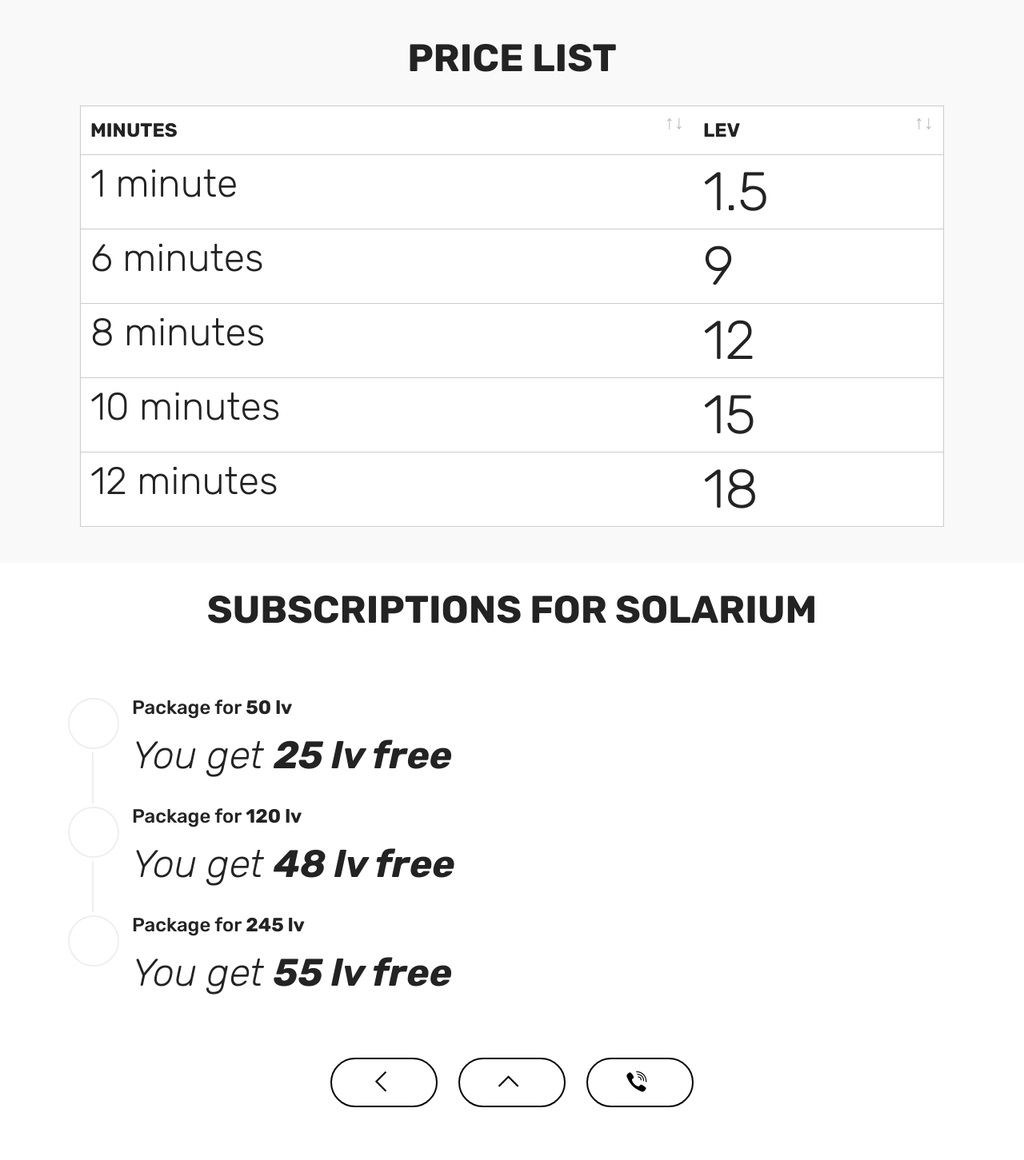
After one commit to atlantisspa777/atlantisspa777.github.io, a PHP site: page /solarium_mega_sun.html in a window 1280 px wide. The commit adds this page. Shown: the part 1258-2709 px from the top of the page at 80% size. Run offline with PHP 8.4, Linux system fonts and the light colour scheme; lists and menus that the app fills with data are empty; some web fonts are replaced.

Commit message:
create github pages

```diff
--- a/Massages.html
+++ b/Massages.html
@@ -55,7 +55,7 @@
     </nav>
 </section>
 
-<section class="engine"><a href="https://mobirise.info/f">simple website builder</a></section><section class="mbr-section info4 cid-rYBDQQ8w5U mbr-parallax-background" id="info4-2e">
+<section class="engine"><a href="https://mobirise.info/n">free simple web templates</a></section><section class="mbr-section info4 cid-rYBDQQ8w5U mbr-parallax-background" id="info4-2e">
 
 
 
--- a/assets/mobirise/css/mbr-additional.css
+++ b/assets/mobirise/css/mbr-additional.css
@@ -2867,7 +2867,7 @@ section.lazy-placeholder:after {
 }
 .cid-rYM6zdC5JO {
   padding-top: 75px;
-  padding-bottom: 60px;
+  padding-bottom: 90px;
 }
 .cid-rYM6zdC5JO .nav-tabs .nav-item.open .nav-link:focus,
 .cid-rYM6zdC5JO .nav-tabs .nav-link.active:focus {
@@ -2924,6 +2924,10 @@ section.lazy-placeholder:after {
 }
 .cid-rYMjVYde5F H2 {
   text-align: right;
+}
+.cid-rYMjVYde5F .mbr-text,
+.cid-rYMjVYde5F .mbr-section-btn {
+  text-align: center;
 }
 .cid-rYM9QKEJp1 {
   padding-top: 0px;
@@ -4060,3 +4064,153 @@ section.lazy-placeholder:after {
 .cid-rYBkVdfzdD .dropdown-item:hover {
   color: #c1c1c1 !important;
 }
+.cid-rYMnS1n2j2 {
+  padding-top: 120px;
+  padding-bottom: 105px;
+  background-image: url("../../../assets/images/mbr-1-1920x1271.jpg");
+}
+.cid-rYMo8osbX7 {
+  background: #ffffff;
+}
+.cid-rYMo8osbX7 .video-block {
+  margin: auto;
+  width: 100% !important;
+}
+@media (max-width: 768px) {
+  .cid-rYMo8osbX7 .video-block {
+    width: 100% !important;
+  }
+}
+.cid-rYMro6Q6LP {
+  padding-top: 45px;
+  padding-bottom: 45px;
+  background-color: #f9f9f9;
+}
+.cid-rYMro6Q6LP .mbr-section-subtitle {
+  color: #767676;
+}
+.cid-rYMro6Q6LP .container-table {
+  margin: 0 auto;
+}
+.cid-rYMro6Q6LP .scroll {
+  overflow-x: auto;
+  padding: 0;
+}
+.cid-rYMro6Q6LP .dataTables_wrapper {
+  display: block;
+}
+.cid-rYMro6Q6LP .dataTables_wrapper .search {
+  margin-bottom: .5rem;
+}
+.cid-rYMro6Q6LP .dataTables_wrapper .table {
+  overflow-x: auto;
+}
+.cid-rYMro6Q6LP table {
+  width: 100% !important;
+  margin-top: 6px;
+  border: 1px solid #cccccc;
+  margin-bottom: 0;
+}
+.cid-rYMro6Q6LP table th {
+  border-top: none;
+  transition: all .2s;
+  border-bottom: none;
+}
+.cid-rYMro6Q6LP table th:hover {
+  background: #cccccc;
+  color: #000000;
+}
+.cid-rYMro6Q6LP table td {
+  border-top: 1px solid #cccccc;
+}
+.cid-rYMro6Q6LP table.table {
+  background: #ffffff;
+}
+.cid-rYMro6Q6LP .dataTables_filter {
+  text-align: right;
+  margin-bottom: .5rem;
+}
+.cid-rYMro6Q6LP .dataTables_filter label {
+  display: inline;
+  white-space: normal !important;
+}
+.cid-rYMro6Q6LP .dataTables_filter input {
+  display: inline;
+  width: auto;
+  margin-left: .5rem;
+  border-radius: 100px;
+  padding-left: 1rem;
+}
+.cid-rYMro6Q6LP .dataTables_info {
+  padding-bottom: 1rem;
+  padding-top: 1rem;
+  white-space: normal !important;
+}
+@media (max-width: 992px) {
+  .cid-rYMro6Q6LP .dataTables_filter {
+    text-align: center;
+  }
+}
+@media (max-width: 350px) {
+  .cid-rYMro6Q6LP .dataTables_filter {
+    text-align: center;
+  }
+  .cid-rYMro6Q6LP .dataTables_filter input {
+    width: 100% !important;
+    margin-left: 0 !important;
+  }
+}
+.cid-rYMro6Q6LP .body-item {
+  text-align: left;
+}
+.cid-rYMro6Q6LP .head-item {
+  text-align: left;
+}
+.cid-rYMuB5i2Yj {
+  padding-top: 30px;
+  padding-bottom: 0px;
+  background-color: #ffffff;
+}
+.cid-rYMuB5i2Yj .mbr-section-subtitle {
+  color: #767676;
+  text-align: center;
+  font-weight: 300;
+}
+.cid-rYMuB5i2Yj .step {
+  width: 64px;
+  height: 64px;
+  font-size: 32px;
+  border-radius: 50%;
+  border: 2px solid #efefef;
+}
+@media (max-width: 767px) {
+  .cid-rYMuB5i2Yj .step {
+    width: 48px;
+    height: 48px;
+    font-size: 24px;
+  }
+}
+.cid-rYMuB5i2Yj .separline {
+  position: relative;
+}
+.cid-rYMuB5i2Yj .separline:after {
+  top: 68px;
+  left: 30px;
+  position: absolute;
+  content: "";
+  width: 2px;
+  height: calc(100% - (32px + 4px) * 2);
+  background-color: #efefef;
+}
+@media (max-width: 767px) {
+  .cid-rYMuB5i2Yj .separline:after {
+    top: 52px;
+    left: 22px;
+    height: calc(100% - 56px);
+  }
+}
+.cid-rYMsLI1Aos {
+  padding-top: 60px;
+  padding-bottom: 60px;
+  background-color: #ffffff;
+}
--- a/beauty _treatments.html
+++ b/beauty _treatments.html
@@ -59,7 +59,7 @@
     </nav>
 </section>
 
-<section class="engine"><a href="https://mobirise.info/a">online website builder</a></section><section class="mbr-section info4 cid-rYAt8xPyAI mbr-parallax-background" id="info4-1j">
+<section class="engine"><a href="https://mobirise.info/k">develop your own website</a></section><section class="mbr-section info4 cid-rYAt8xPyAI mbr-parallax-background" id="info4-1j">
 
 
 
--- a/fitness.html
+++ b/fitness.html
@@ -60,7 +60,7 @@
     </nav>
 </section>
 
-<section class="engine"><a href="https://mobirise.info/w">html5 templates</a></section><section class="mbr-section info4 cid-rYAFk06cwx mbr-parallax-background" id="info4-1u">
+<section class="engine"><a href="https://mobirise.info/k">develop free website</a></section><section class="mbr-section info4 cid-rYAFk06cwx mbr-parallax-background" id="info4-1u">
 
 
 
--- /dev/null
+++ b/solarium_mega_sun.html
@@ -0,0 +1,249 @@
+<!DOCTYPE html>
+<html  >
+<head>
+  <!-- Site made with Mobirise Website Builder v4.12.3, https://mobirise.com -->
+  <meta charset="UTF-8">
+  <meta http-equiv="X-UA-Compatible" content="IE=edge">
+  <meta name="generator" content="Mobirise v4.12.3, mobirise.com">
+  <meta name="viewport" content="width=device-width, initial-scale=1, minimum-scale=1">
+  <link rel="shortcut icon" href="assets/images/74ac052f1633d4d94ec00ff10f08ba99a3d40bab-122x95.png" type="image/x-icon">
+  <meta name="description" content=" Package for 50 lv - you get 25 lv free!!!">
+
+
+  <title>SOLARIUM</title>
+  <link rel="stylesheet" href="assets/web/assets/mobirise-icons2/mobirise2.css">
+  <link rel="stylesheet" href="assets/web/assets/mobirise-icons/mobirise-icons.css">
+  <link rel="stylesheet" href="assets/bootstrap/css/bootstrap.min.css">
+  <link rel="stylesheet" href="assets/bootstrap/css/bootstrap-grid.min.css">
+  <link rel="stylesheet" href="assets/bootstrap/css/bootstrap-reboot.min.css">
+  <link rel="stylesheet" href="assets/socicon/css/styles.css">
+  <link rel="stylesheet" href="assets/datatables/data-tables.bootstrap4.min.css">
+  <link rel="stylesheet" href="assets/tether/tether.min.css">
+  <link rel="stylesheet" href="assets/dropdown/css/style.css">
+  <link rel="stylesheet" href="assets/theme/css/style.css">
+  <link rel="preload" as="style" href="assets/mobirise/css/mbr-additional.css"><link rel="stylesheet" href="assets/mobirise/css/mbr-additional.css" type="text/css">
+
+
+
+</head>
+<body>
+  <section class="menu cid-rYBkVdfzdD" once="menu" id="menu1-55">
+
+
+
+    <nav class="navbar navbar-expand beta-menu navbar-dropdown align-items-center navbar-fixed-top navbar-toggleable-sm bg-color transparent">
+        <button class="navbar-toggler navbar-toggler-right" type="button" data-toggle="collapse" data-target="#navbarSupportedContent" aria-controls="navbarSupportedContent" aria-expanded="false" aria-label="Toggle navigation">
+            <div class="hamburger">
+                <span></span>
+                <span></span>
+                <span></span>
+                <span></span>
+            </div>
+        </button>
+        <div class="menu-logo">
+            <div class="navbar-brand">
+
+                <span class="navbar-caption-wrap"><a class="navbar-caption text-white display-4" href="index.html">ATLANTIS SPA</a></span>
+            </div>
+        </div>
+        <div class="collapse navbar-collapse" id="navbarSupportedContent">
+            <ul class="navbar-nav nav-dropdown" data-app-modern-menu="true"><li class="nav-item"><a class="nav-link link text-white display-4" href="Massages.html">
+                        Massages</a></li><li class="nav-item"><a class="nav-link link text-white display-4" href="fitness.html">
+                        Fitness</a></li><li class="nav-item"><a class="nav-link link text-white display-4" href="spa_and_wellness.html">
+                        Spa&amp;Wellness</a></li><li class="nav-item"><a class="nav-link link text-white display-4" href="beauty _treatments.html">Beauty Treatments</a></li></ul>
+            <div class="navbar-buttons mbr-section-btn"><a class="btn btn-sm btn-white-outline display-4" href="tel:+359 87-6650-005 "><span class="mbri-mobile2 mbr-iconfont mbr-iconfont-btn"></span>+359 87-6650-005 </a>  <a class="btn btn-sm btn-info-outline display-4" href="tel:+359 87-6650-005 ">EN</a>  <a class="btn btn-sm btn-info-outline display-4" href="tel:+359 87-6650-005 ">RU</a> <a class="btn btn-sm btn-info-outline display-4" href="/Users/atlantisspa/Desktop/bec/bg/index.html">BG</a></div>
+        </div>
+    </nav>
+</section>
+
+<section class="engine"><a href="https://mobirise.info/q">free responsive web templates</a></section><section class="mbr-section info4 cid-rYMnS1n2j2 mbr-parallax-background" id="info4-5a">
+
+
+
+    <div class="mbr-overlay" style="opacity: 0.7; background-color: rgb(35, 35, 35);">
+    </div>
+    <div class="container">
+        <div class="justify-content-center row">
+            <div class="media-container-column title col-12 col-md-10">
+                <h2 class="align-right mbr-bold mbr-white pb-3 mbr-fonts-style display-2">SOLARIUM MEGA SUN</h2>
+
+
+
+            </div>
+        </div>
+    </div>
+</section>
+
+<section class="cid-rYMo8osbX7" id="video2-5b">
+
+
+
+    <figure class="mbr-figure align-center">
+        <div class="video-block" style="width: 100%;">
+            <div><iframe class="mbr-embedded-video" src="https://www.youtube.com/embed/fE3lw8gXtWI?rel=0&amp;amp;showinfo=0&amp;autoplay=1&amp;loop=0" width="800" height="600" frameborder="0" allowfullscreen></iframe></div>
+        </div>
+    </figure>
+</section>
+
+<section class="section-table cid-rYMro6Q6LP" id="table1-5g">
+
+
+
+  <div class="container container-table">
+      <h2 class="mbr-section-title mbr-fonts-style align-center pb-3 display-2"><strong>
+          PRICE LIST</strong></h2>
+
+      <div class="table-wrapper">
+        <div class="container">
+
+        </div>
+
+        <div class="container scroll">
+          <table class="table" cellspacing="0">
+            <thead>
+              <tr class="table-heads ">
+
+
+
+
+              <th class="head-item mbr-fonts-style display-5">MINUTES</th><th class="head-item mbr-fonts-style display-5">LEV</th></tr>
+            </thead>
+
+            <tbody>
+
+
+
+
+            <tr>
+
+
+
+
+              <td class="body-item mbr-fonts-style display-2">1 minute</td><td class="body-item mbr-fonts-style display-1">1.5</td></tr><tr>
+
+
+
+
+              <td class="body-item mbr-fonts-style display-2">6 minutes</td><td class="body-item mbr-fonts-style display-1">9</td></tr><tr>
+
+
+
+
+              <td class="body-item mbr-fonts-style display-2">8 minutes</td><td class="body-item mbr-fonts-style display-1">12</td></tr><tr>
+
+
+
+
+              <td class="body-item mbr-fonts-style display-2">10 minutes</td><td class="body-item mbr-fonts-style display-1">15</td></tr><tr>
+
+
+
+
+              <td class="body-item mbr-fonts-style display-2">12 minutes</td><td class="body-item mbr-fonts-style display-1">18</td></tr></tbody>
+          </table>
+        </div>
+        <div class="container table-info-container">
+
+        </div>
+      </div>
+    </div>
+</section>
+
+<section class="step1 cid-rYMuB5i2Yj" id="step1-5l">
+
+
+
+
+
+    <div class="container">
+        <h2 class="mbr-section-title pb-3 mbr-fonts-style align-center display-2"><strong>SUBSCRIPTIONS FOR SOLARIUM<br></strong><br></h2>
+
+        <div class="step-container">
+            <div class="card separline pb-4">
+                <div class="step-element d-flex">
+                    <div class="step-wrapper pr-3">
+                        <h3 class="step d-flex align-items-center justify-content-center">&nbsp;</h3>
+                    </div>
+                    <div class="step-text-content">
+                        <h4 class="mbr-step-title pb-3 mbr-fonts-style display-5">Package for <strong>50&nbsp;lv &nbsp;</strong> &nbsp; &nbsp; &nbsp; &nbsp; &nbsp; &nbsp; &nbsp; &nbsp; &nbsp; &nbsp; &nbsp;&nbsp;</h4>
+                        <p class="mbr-step-text mbr-fonts-style display-2"><em>You get <strong>25 lv free</strong></em></p>
+                    </div>
+                </div>
+            </div>
+
+            <div class="card separline pb-4">
+                <div class="step-element d-flex">
+                    <div class="step-wrapper pr-3">
+                        <h3 class="step d-flex align-items-center justify-content-center">&nbsp;</h3>
+                    </div>
+                    <div class="step-text-content">
+                        <h4 class="mbr-step-title pb-3 mbr-fonts-style display-5">Package for <strong>120 lv</strong>&nbsp;</h4>
+                        <p class="mbr-step-text mbr-fonts-style display-2"><em>
+                            You get <strong>48 lv free</strong>
+                        </em></p>
+                    </div>
+                </div>
+            </div>
+
+            <div class="card">
+                <div class="step-element d-flex">
+                    <div class="step-wrapper pr-3">
+                        <h3 class="step d-flex align-items-center justify-content-center">&nbsp;</h3>
+                    </div>
+                    <div class="step-text-content">
+                        <h4 class="mbr-step-title pb-3 mbr-fonts-style display-5">Package for <strong>245 lv</strong>&nbsp;</h4>
+                        <p class="mbr-step-text mbr-fonts-style display-2"><em>
+                            You get <strong>55 lv free
+                        </strong></em></p>
+                    </div>
+                </div>
+            </div>
+
+
+
+
+
+
+
+
+
+
+
+
+        </div>
+    </div>
+</section>
+
+<section class="mbr-section content8 cid-rYMsLI1Aos" id="content8-5h">
+
+
+
+    <div class="container">
+        <div class="media-container-row title">
+            <div class="col-12 col-md-8">
+                <div class="mbr-section-btn align-center"><a class="btn btn-black-outline display-4" href="index.html#slider1-13"><span class="mobi-mbri mobi-mbri-arrow-prev mbr-iconfont mbr-iconfont-btn"></span></a> <a class="btn btn-black-outline display-4" href="#top"><span class="mobi-mbri mobi-mbri-arrow-up mbr-iconfont mbr-iconfont-btn"></span></a> <a class="btn btn-black-outline display-4" href="tel:+359 87-6650-005 "><span class="socicon socicon-viber mbr-iconfont mbr-iconfont-btn"></span></a></div>
+            </div>
+        </div>
+    </div>
+</section>
+
+
+  <script src="assets/web/assets/jquery/jquery.min.js"></script>
+  <script src="assets/popper/popper.min.js"></script>
+  <script src="assets/bootstrap/js/bootstrap.min.js"></script>
+  <script src="assets/smoothscroll/smooth-scroll.js"></script>
+  <script src="assets/web/assets/cookies-alert-plugin/cookies-alert-core.js"></script>
+  <script src="assets/web/assets/cookies-alert-plugin/cookies-alert-script.js"></script>
+  <script src="assets/touchswipe/jquery.touch-swipe.min.js"></script>
+  <script src="assets/parallax/jarallax.min.js"></script>
+  <script src="assets/datatables/jquery.data-tables.min.js"></script>
+  <script src="assets/datatables/data-tables.bootstrap4.min.js"></script>
+  <script src="assets/tether/tether.min.js"></script>
+  <script src="assets/dropdown/js/nav-dropdown.js"></script>
+  <script src="assets/dropdown/js/navbar-dropdown.js"></script>
+  <script src="assets/theme/js/script.js"></script>
+
+
+<input name="cookieData" type="hidden" data-cookie-customDialogSelector='null' data-cookie-colorText='#424a4d' data-cookie-colorBg='rgba(234, 239, 241, 0.99)' data-cookie-textButton='Agree' data-cookie-colorButton='' data-cookie-colorLink='#424a4d' data-cookie-underlineLink='true' data-cookie-text="We use cookies to give you the best experience. Read our <a href='privacy.html'>cookie policy</a>.">
+  </body>
+</html>
```
Also changed, not shown: assets/images/hashes.json (+1 -1 lines), index.html (+2 -2 lines), spa_and_wellness.html (+3 -3 lines), assets/images/mbr-1-1920x1271.jpg (added), 1 other file.
